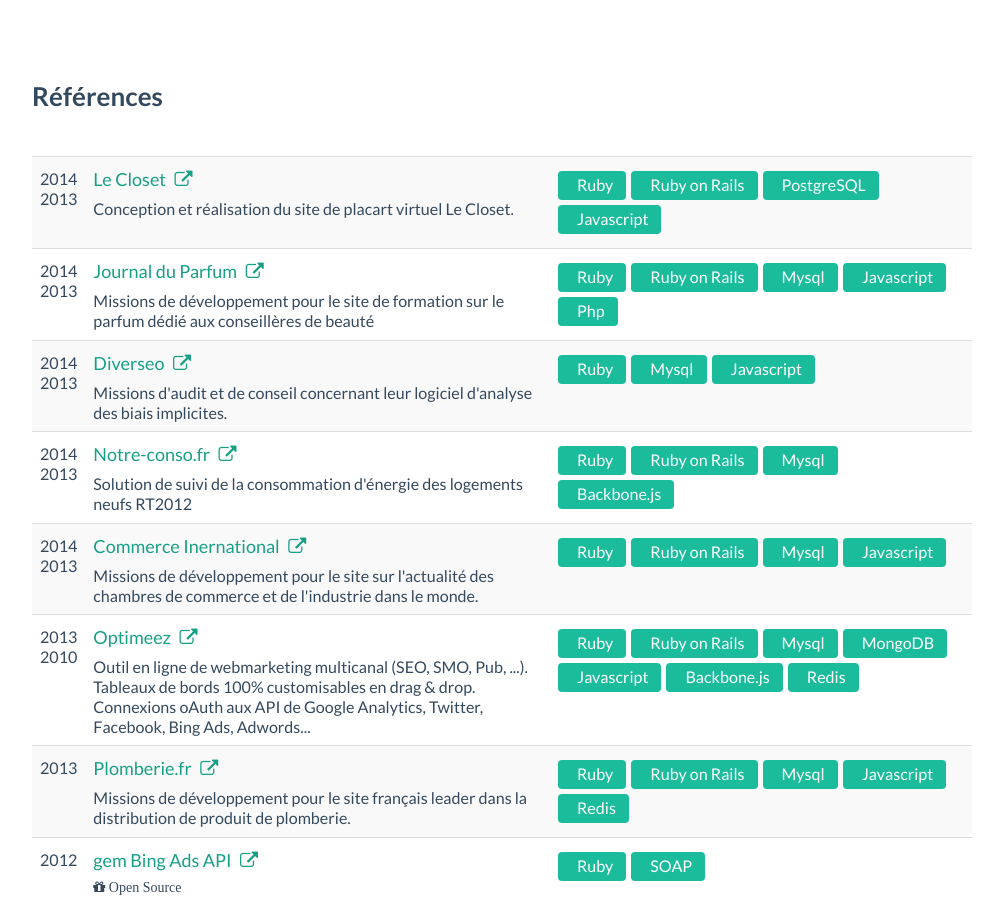
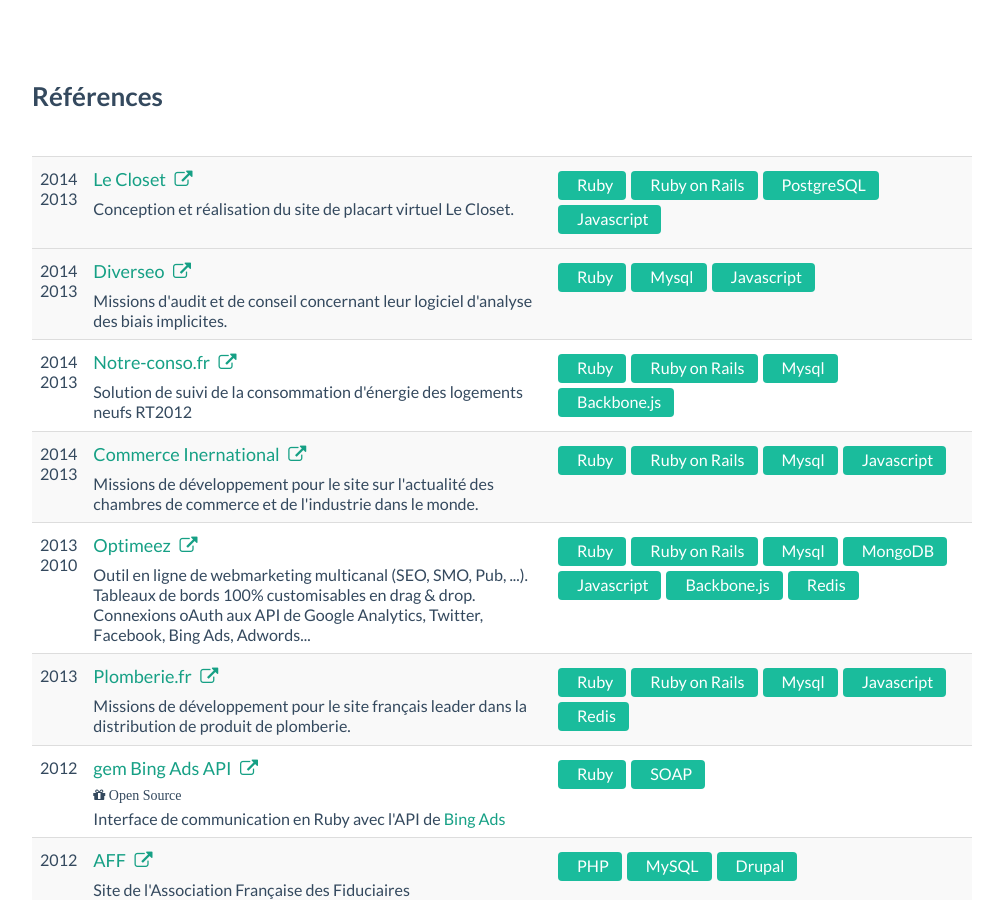
Before and after one commit to arambert/arambert.github.io, a Jekyll site: the page built from index.html, in a window 1280 px wide and 900 px high, scrolled down 1634 px. Shown: the whole window, without its empty margins (138-1141 px from the left). Built offline with Jekyll 4.4.1, drawn with Linux system fonts in a browser that asks for light colours.

Commit message:
Effacer référence JDP

```diff
--- a/_includes/references.html
+++ b/_includes/references.html
@@ -12,7 +12,7 @@
         </td>
         <td><div class='tagsinput'><span class='tag'>Ruby</span><span class='tag'>Ruby on Rails</span><span class='tag'>PostgreSQL</span><span class='tag'>Javascript</span></div></td>
       </tr>
-      <tr>
+      <tr class="hide hidden">
         <td>2014<br/>2013</td>
         <td>
           <h4><a href='http://www.journalduparfum.com/'>Journal du Parfum <i class='icon-external-link'></i></a></h4>
```
